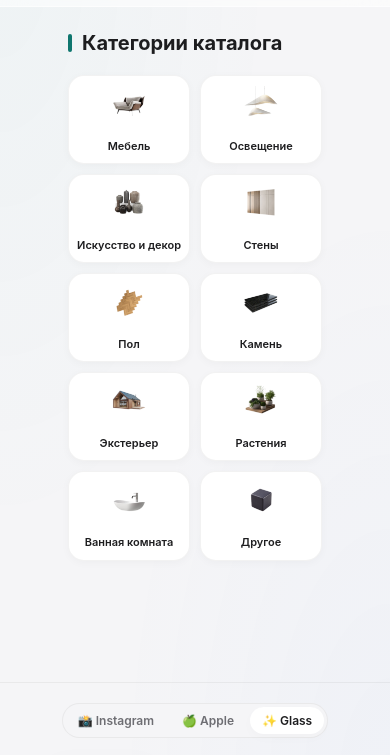
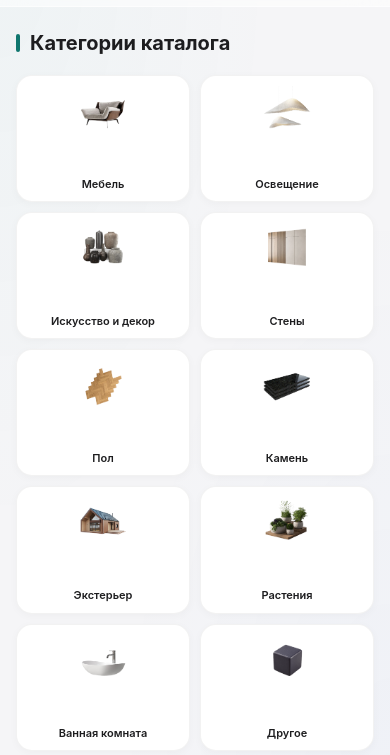
Before and after one commit to yusufmax/Topinuztest, a website: page frontend/index.html in a window 390 px wide. Shown: the part 54-809 px from the top of the page. Drawn offline with Linux system fonts and the light colour scheme; a web font is replaced by a local one.

Commit message:
design: ensure home layout child containers stretch to full width for correct mobile horizontal card scaling

```diff
--- a/frontend/css/style.css
+++ b/frontend/css/style.css
@@ -1882,6 +1882,10 @@ body {
     max-width: 1200px;
     padding: 20px 16px;
     /* Reduced padding for mobile */
+}
+
+.home-layout > div {
+    width: 100%;
 }
 
 .home-header-inner {
```
